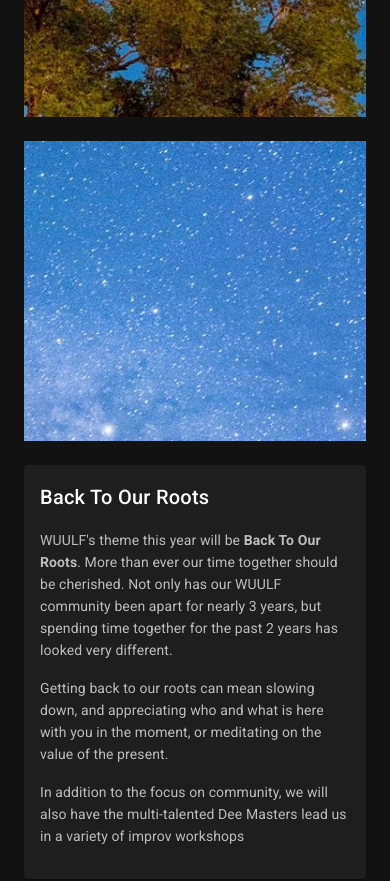
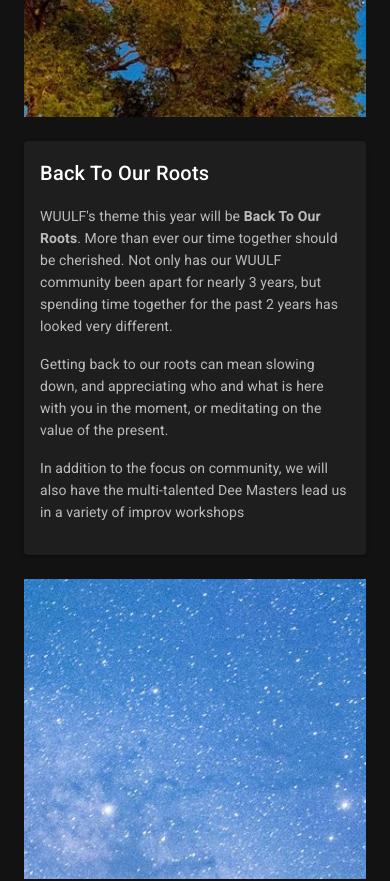
Before and after one commit to DavidWellsTheDeveloper/wuulf-festival, a Nuxt app: page / in a window 390 px wide. Shown: the part 1840-2721 px from the top of the page. Built offline with nearby package versions, Linux system fonts and the light colour scheme.

Commit message:
fix alignment for mobile devices

```diff
--- a/pages/index.vue
+++ b/pages/index.vue
@@ -46,7 +46,7 @@
       </v-col>
     </v-row>
     <v-row>
-      <v-col cols="12" md="6" align-self="center">
+      <v-col cols="12" md="6" align-self="center" :order="$vuetify.breakpoint.mdAndDown?'last':'first'">
         <v-parallax src="/1920-1080/19453092_10213417610382968_8204368204190326979_o.jpg" :height="parallaxHeight"></v-parallax>
       </v-col>
       <v-col cols="12" md="6" align-self="center">
```
